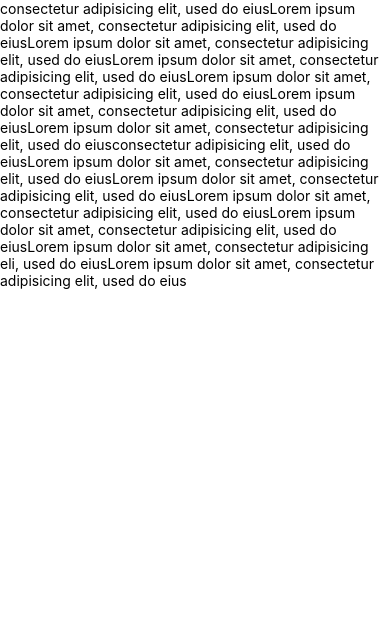
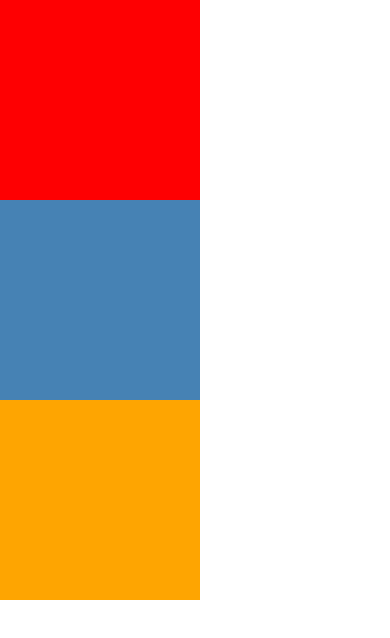
Before and after one commit to ArthurBarre/react-native-front-modules, a React Native app: screen / in a window 390 px wide. Shown: the top 638 px of the page. Built offline with nearby package versions, Linux system fonts and the light colour scheme.

Commit message:
work w/ flexbox

```diff
--- a/App.js
+++ b/App.js
@@ -3,17 +3,37 @@
 import PresentationalComponent from './components/PresentationalComponent'
 
 export default class App extends React.Component {
-  state = {
-    myState: 'consectetur adipisicing elit, used do eiusLorem ipsum dolor sit amet, consectetur adipisicing elit, used do eiusLorem ipsum dolor sit amet, consectetur adipisicing elit, used do eiusLorem ipsum dolor sit amet, consectetur adipisicing elit, used do eiusLorem ipsum dolor sit amet, consectetur adipisicing elit, used do eiusLorem ipsum dolor sit amet, consectetur adipisicing elit, used do eiusLorem ipsum dolor sit amet, consectetur adipisicing elit, used do eiusconsectetur adipisicing elit, used do eiusLorem ipsum dolor sit amet, consectetur adipisicing elit, used do eiusLorem ipsum dolor sit amet, consectetur adipisicing elit, used do eiusLorem ipsum dolor sit amet, consectetur adipisicing elit, used do eiusLorem ipsum dolor sit amet, consectetur adipisicing elit, used do eiusLorem ipsum dolor sit amet, consectetur adipisicing eli, used do eiusLorem ipsum dolor sit amet, consectetur adipisicing elit, used do eius'
-  }
-  updateState = () => {
-    this.setState({ myState: 'The state is updated' })
-  }
   render() {
     return (
       <View>
-        <PresentationalComponent myState={this.state.myState} updateState={this.updateState} />
+        <View style={styles.redbox}></View>
+        <View style={styles.bluebox}></View>
+        <View style={styles.orangebox}></View>
       </View>
     );
   }
 }
+const styles = StyleSheet.create({
+  container: {
+    flexDirection: 'column',
+    justifyContent: 'center',
+    alignItems: 'center',
+    backgroundColor: 'grey',
+    height: 900
+  },
+  redbox: {
+    width: 200,
+    height: 200,
+    backgroundColor: 'red'
+  },
+  bluebox: {
+    width: 200,
+    height: 200,
+    backgroundColor: 'steelblue'
+  },
+  orangebox: {
+    width: 200,
+    height: 200,
+    backgroundColor: 'orange'
+  }
+})
```
